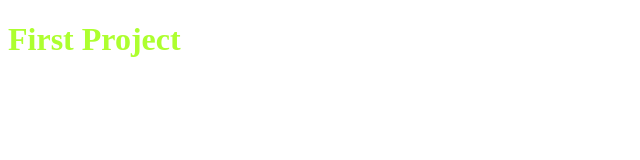
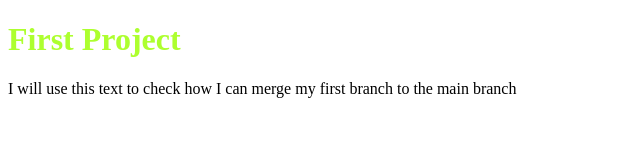
Before and after one commit to ViktorPisarczyk/First_Project, a plain HTML site: page index.html in a window 1280 px wide. Shown: the whole page, without its empty margins (0-640 px from the left). Drawn offline with Linux system fonts and the light colour scheme.

Commit message:
new paragraph

```diff
--- a/index.html
+++ b/index.html
@@ -8,5 +8,7 @@
 </head>
 <body>
     <h1>First Project</h1>
+
+    <p>I will use this text to check how I can merge my first branch to the main branch</p>
 </body>
 </html>
```
